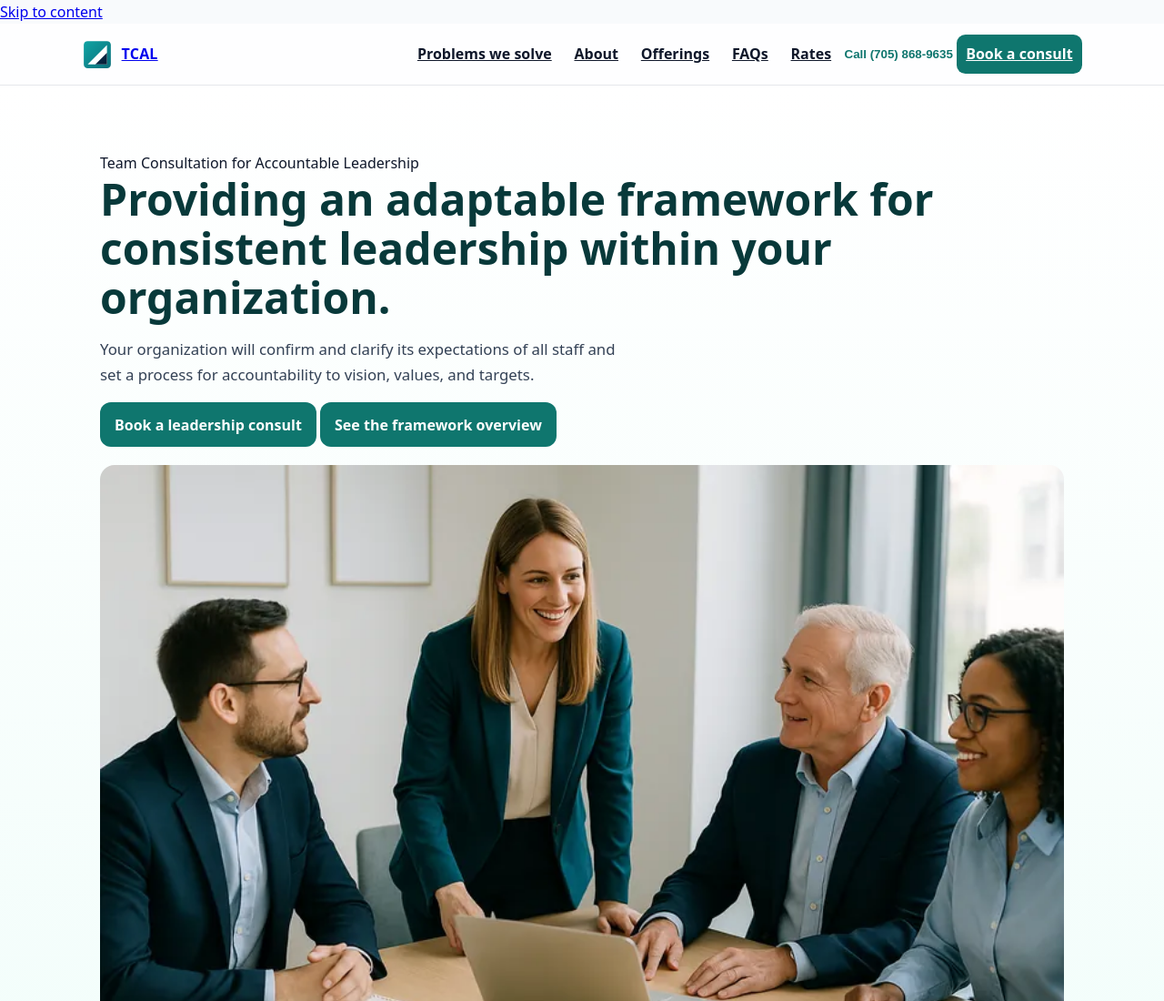
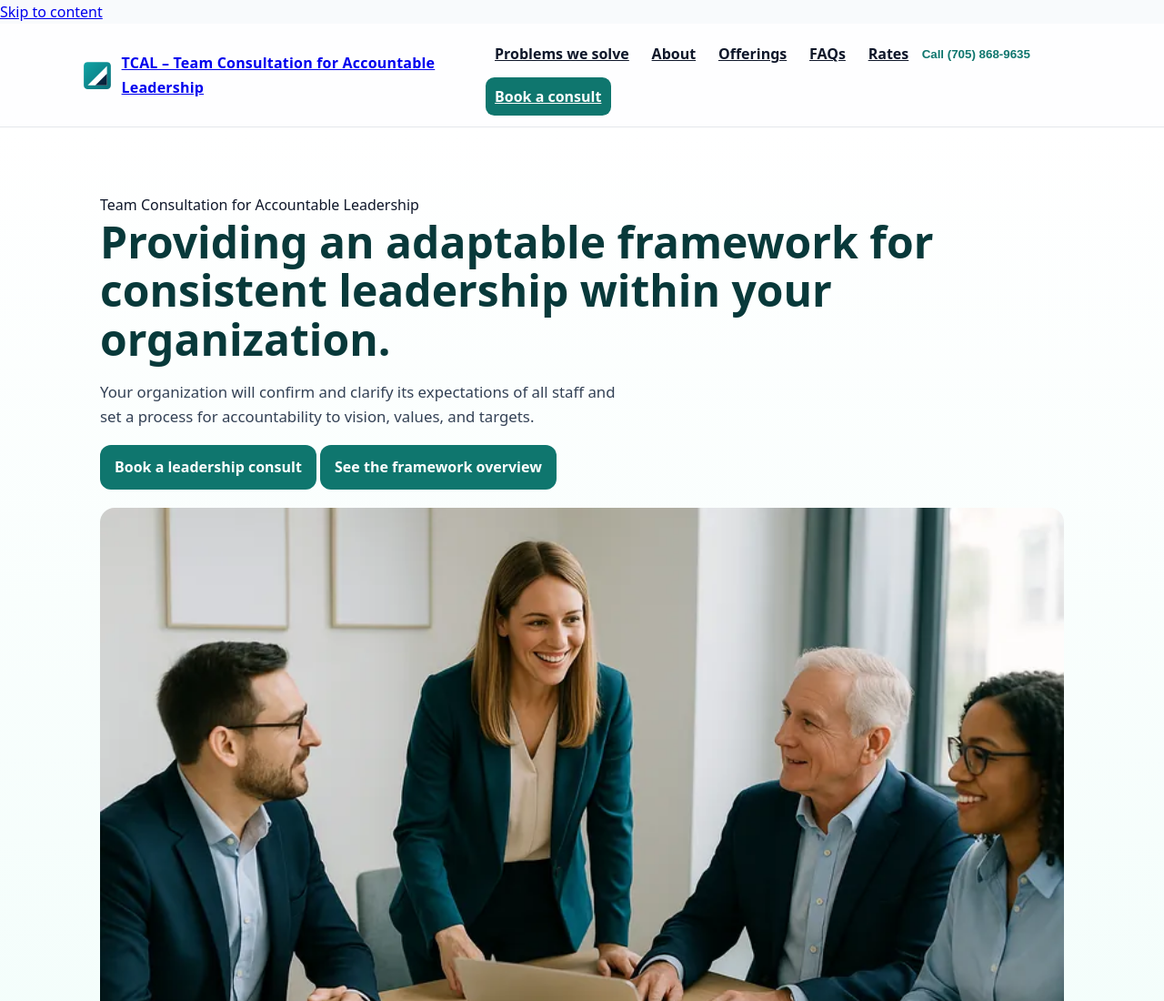
Before and after one commit to Ellis1717/TCAL_Website_POC, a plain HTML site: page index.html in a window 1280 px wide. Shown: the top 1100 px of the page at 91% size. Drawn offline with Linux system fonts and the light colour scheme.

Commit message:
extend name

```diff
--- a/index.html
+++ b/index.html
@@ -197,7 +197,7 @@
     <div class="container nav-inner">
       <a class="logo" href="#top" aria-label="TCAL home">
         <img src="assets/TCAL_Logo_only.svg" alt="TCAL logo" width="28" height="28" />
-        <span>TCAL</span>
+        <span>TCAL – Team Consultation for Accountable Leadership</span>
       </a>
       <nav class="navlinks" role="navigation" aria-label="Main">
         <a href="#problems">Problems we solve</a>
```
